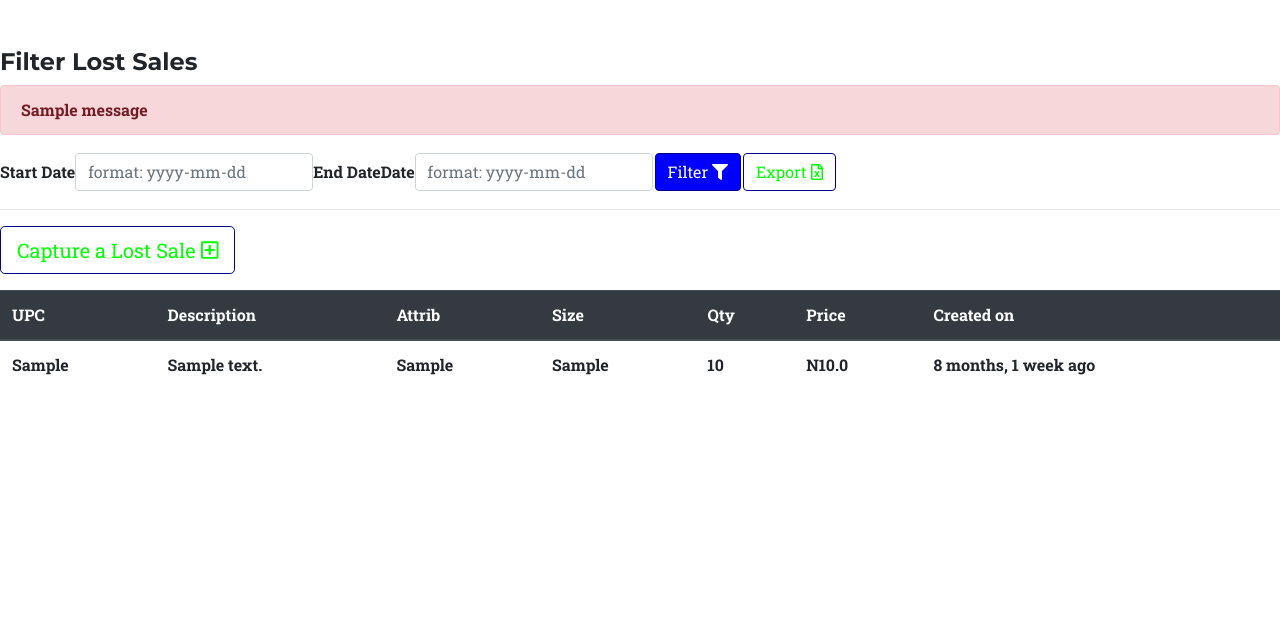
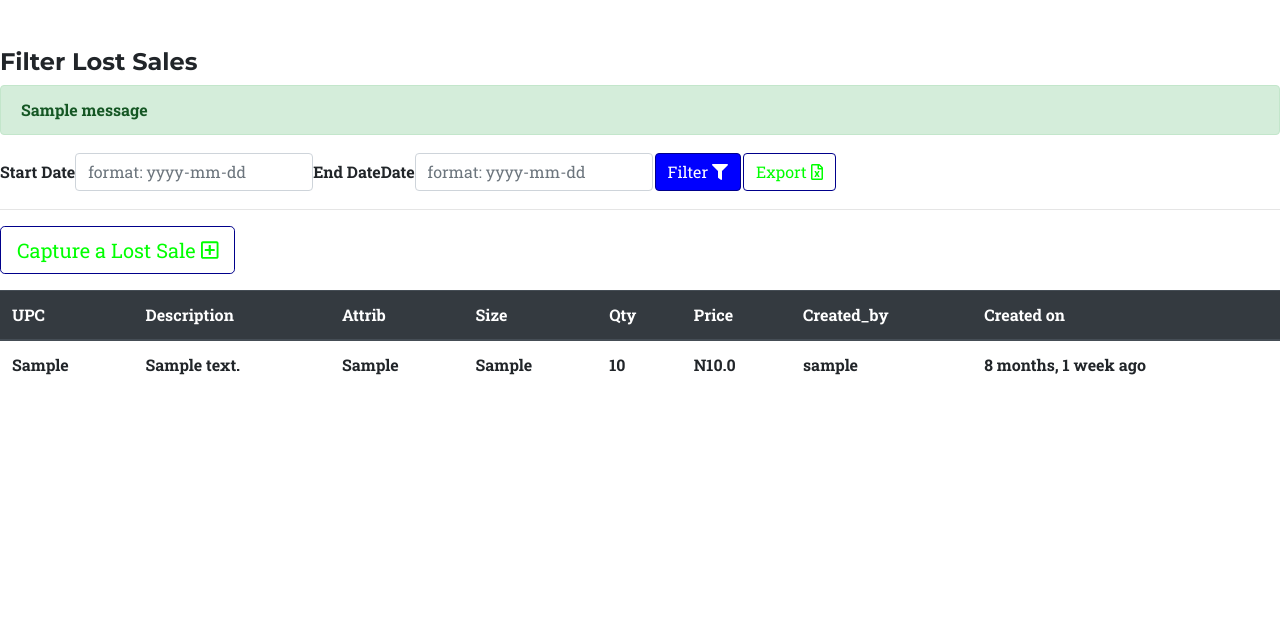
Before and after one commit to heyrun/lostsales, a Django app: page / in a window 1280 px wide. Shown: the part 138-767 px from the top of the page. Run offline with Django 3.2, Linux system fonts and the light colour scheme; a user stored in the database is signed in; tables that the repository leaves empty hold one stand-in row (values such as "Sample post"); one stand-in notice (Sample message) is shown; some libraries are stand-ins or nearby versions; some web fonts are replaced.

Commit message:
updated login, added lostsales to branchwide

```diff
--- a/main/templates/main/home.html
+++ b/main/templates/main/home.html
@@ -11,7 +11,7 @@
         {% if messages %}
 
         {% for message in messages %}
-        <div class="alert alert-danger" role="alert">
+        <div class="alert alert-{{message.tags}}" role="alert">
             {{message}}
         </div>
         {% endfor %}
@@ -58,6 +58,7 @@
             <th scope="col">Size</th>
             <th scope="col">Qty</th>
             <th scope="col">Price</th>
+            <th scope="col">Created_by</th>
             <th scope="col">Created on</th>
           </tr>
         </thead>
@@ -72,6 +73,7 @@
             <td>{{i.product.size}}</td>
             <td>{{i.quantity}}</td>
             <td>N{{i.product.price|intcomma}}</td>
+            <td>{{i.user.username}}</td>
             <td>{{i.created_date|naturaltime}}</td>
           </tr>
           {% endfor %}
--- a/main/views.py
+++ b/main/views.py
@@ -21,7 +21,7 @@ from django.db.models.query import EmptyQuerySet
 def allcaptures(request):
 
     lostsales = Lostsales.objects.filter(
-        user=request.user).order_by('-created_date')
+        store=request.user.staff.branch).order_by('-created_date')
     # if 'term' in request.GET:
     #     prod = Products.objects.filter(
     #         description__icontains=request.GET.get('term'))
@@ -41,14 +41,14 @@ def allcaptures(request):
         elif request.GET.get('submit') == 'export':
             if request.GET.get('start_date') == '' or request.GET.get('start_date') == '':
                 message = "Date fields cannot be empty for export. Please enter a date range to export"
-                messages.warning(request, message)
+                messages.error(request, message)
                 return redirect('home')
             response = HttpResponse(content_type='text/csv')
             writer = csv.writer(response)
             writer.writerow(['UPC', 'ALU', 'Description1',
-                             'Attributes', 'Size', 'Quantity', 'Date_created'])
+                             'Attributes', 'Size', 'Quantity', 'Price', 'Created_by', 'Date_created'])
             data = myFilter.qs.values_list(
-                'product__upc', 'product__alu', 'product__description', 'product__attributes', 'product__size', 'quantity', 'created_date')
+                'product__upc', 'product__alu', 'product__description', 'product__attributes', 'product__size', 'quantity', 'product__price', 'user__username', 'created_date')
 
             for item in data:
                 writer.writerow(item)
@@ -119,6 +119,10 @@ def loginUser(request):
         if user is not None:
             login(request, user)
             return redirect('home')
+        else:
+            message = "Username or password Incorrect. Please confirm and try again"
+            messages.warning(request, message)
+            return redirect('login')
 
     context = {}
 
```
Also changed, not shown: main/templates/main/login.html (+6 -3 lines).
